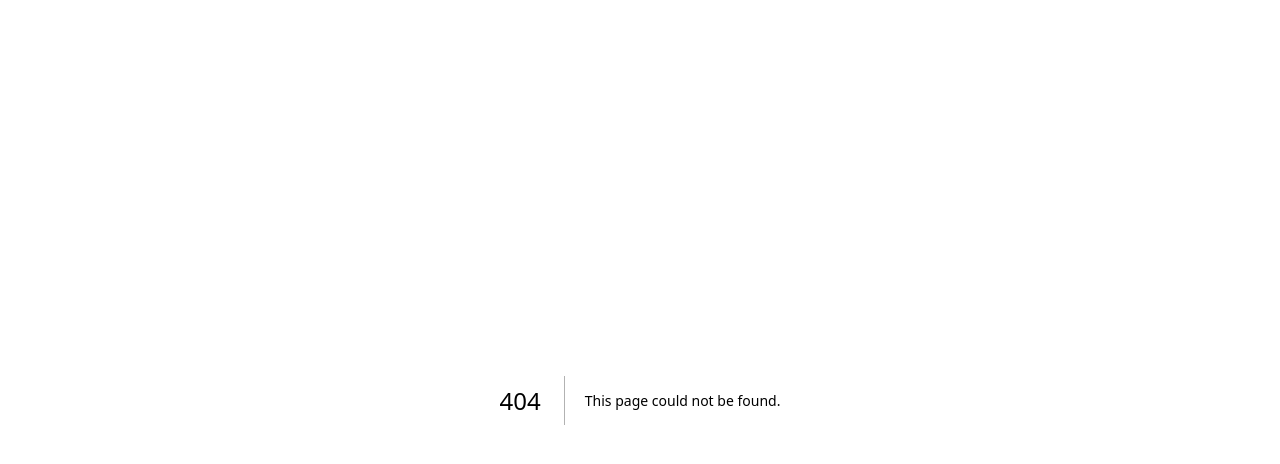
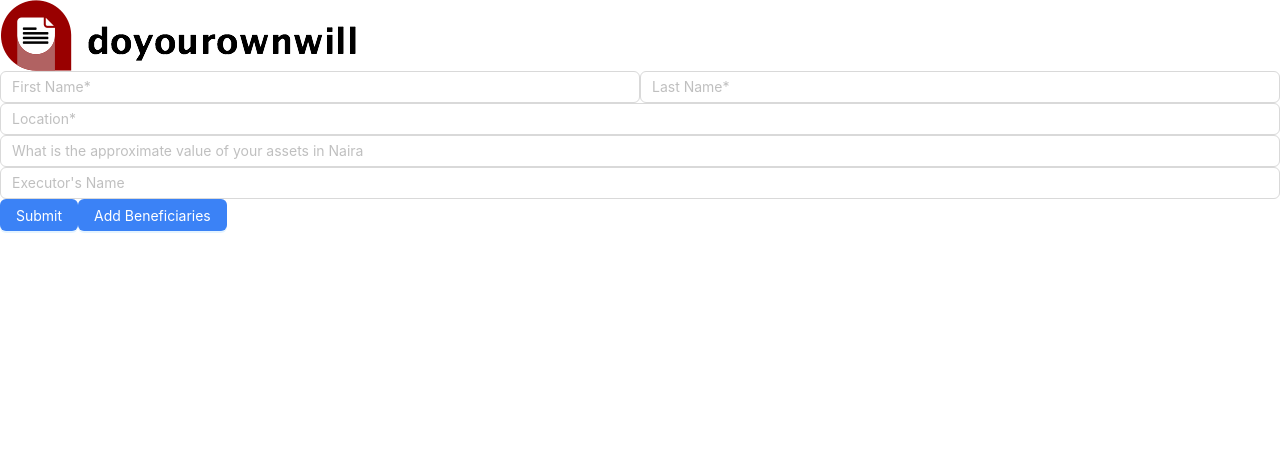
Before and after one commit to chiomaubaezuonu/will-generator, a Next.js app: page /getStarted in a window 1280 px wide. Before the commit this address had no page. Shown: the top 464 px of the page. Built offline with nearby package versions, Linux system fonts and the light colour scheme.

Commit message:
Added form and added a modal for adding beneficiaries

```diff
--- /dev/null
+++ b/app/getStarted/page.tsx
@@ -0,0 +1,52 @@
+"use client"
+import React, { useState } from 'react'
+import logo from '../images/logo.png'
+import Image from 'next/image'
+import { Button, Input, Modal } from "antd"
+
+const GetStarted = () => {
+
+    const [isModalOpen, setIsModalOpen] = useState(false);
+
+    const showModal = () => {
+        setIsModalOpen(true);
+    };
+
+    const handleOk = () => {
+        setIsModalOpen(false);
+    };
+
+    const handleCancel = () => {
+        setIsModalOpen(false);
+    };
+
+    return (
+        <div>
+            <Image src={logo} alt='logo' />
+            <form action="submit">
+                <div>
+                    <div className='flex'>
+                        <Input type='text' placeholder="First Name*" />
+                        <Input type='text' placeholder="Last Name*" />
+                    </div>
+                    <Input type='text' placeholder='Location*' />
+                    <Input type='text' placeholder='What is the approximate value of your assets in Naira' />
+                    <Input type='text' placeholder="Executor's Name" />
+                    <div>
+                        <Button type='primary' className='bg-blue-500'>Submit</Button>
+                        <Button type='primary' onClick={showModal} className='bg-blue-500'>Add Beneficiaries</Button>
+                        <Modal title="Basic Modal" open={isModalOpen} onOk={handleOk} onCancel={handleCancel}>
+                            <h2>Add Beneficiary</h2>
+                            <Input type='text' placeholder="First Name*" />
+                            <Input type='text' placeholder="Last Name*" />
+                            <Input type='text' placeholder="Percentage &#37;*" />
+
+                        </Modal>
+                    </div>
+                </div>
+            </form>
+        </div>
+    )
+}
+
+export default GetStarted
--- a/app/page.tsx
+++ b/app/page.tsx
@@ -2,6 +2,7 @@
 import React from 'react'
 import logo from './images/logo.png'
 import { Button } from 'antd'
+import Link from 'next/link'
 
 const Home = () => {
   return (
@@ -23,7 +24,7 @@
       </nav>
       <div className='bg-[#2F323A] py-32 text-center'>
         <h1 className='text-5xl text-white font-medium'>Always the completely free way <br /> to make your will.</h1>
-        <Button type='primary' className='bg-blue-500 mx-auto mt-8 px-14 text-lg text-center py-5'> GenerateWill </Button>
+       <Link href='/getStarted'> <Button type='primary' className='bg-blue-500 mx-auto mt-8 px-14 text-lg text-center py-5'> GenerateWill </Button></Link>
       </div>
       <div className='bg-green-500'>
         <h3 className='text-center my-6 text-xl'>No account needed, no credit card - just 100% free! - Instant download (Word or PDF)</h3>
```
